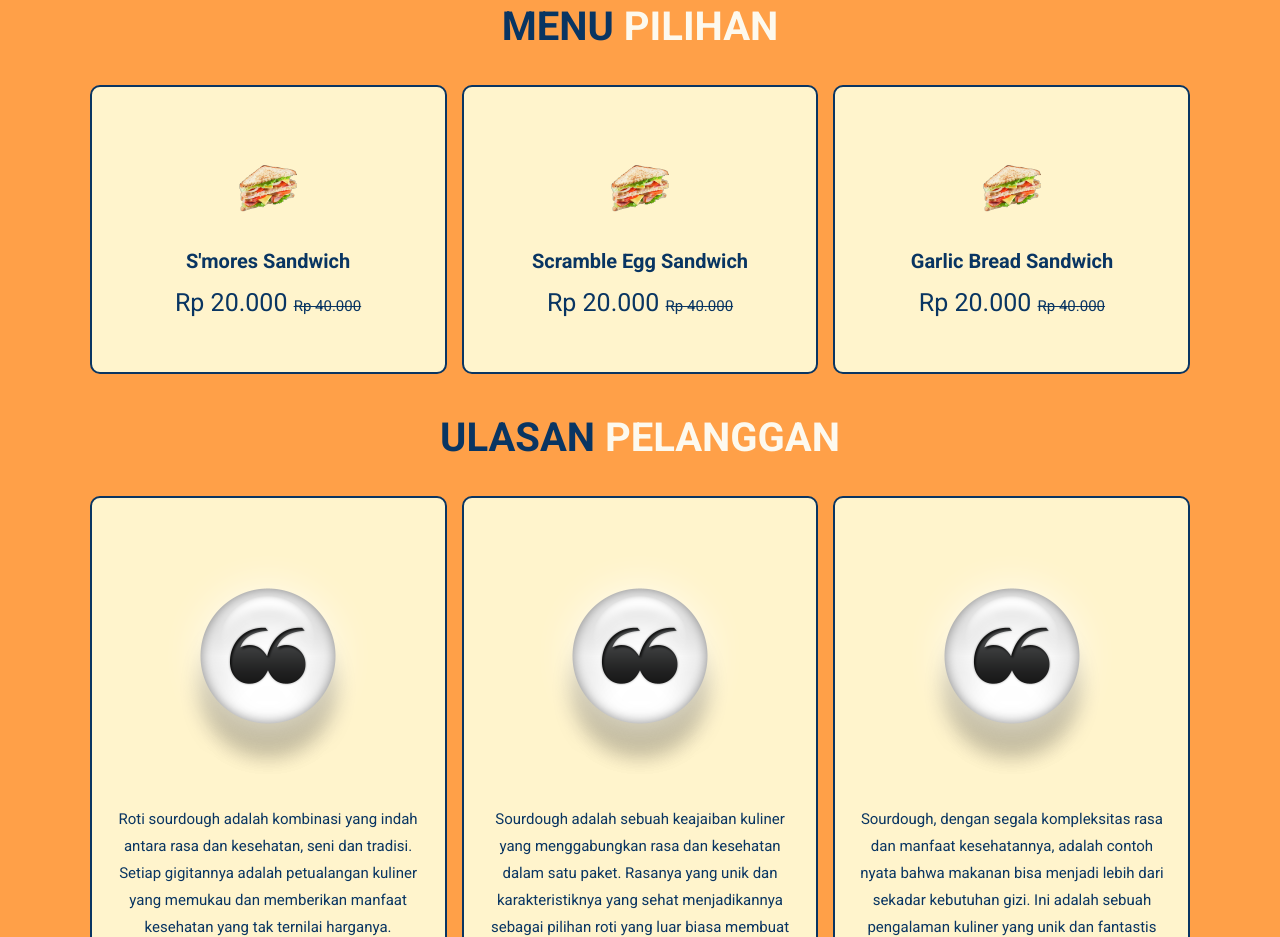
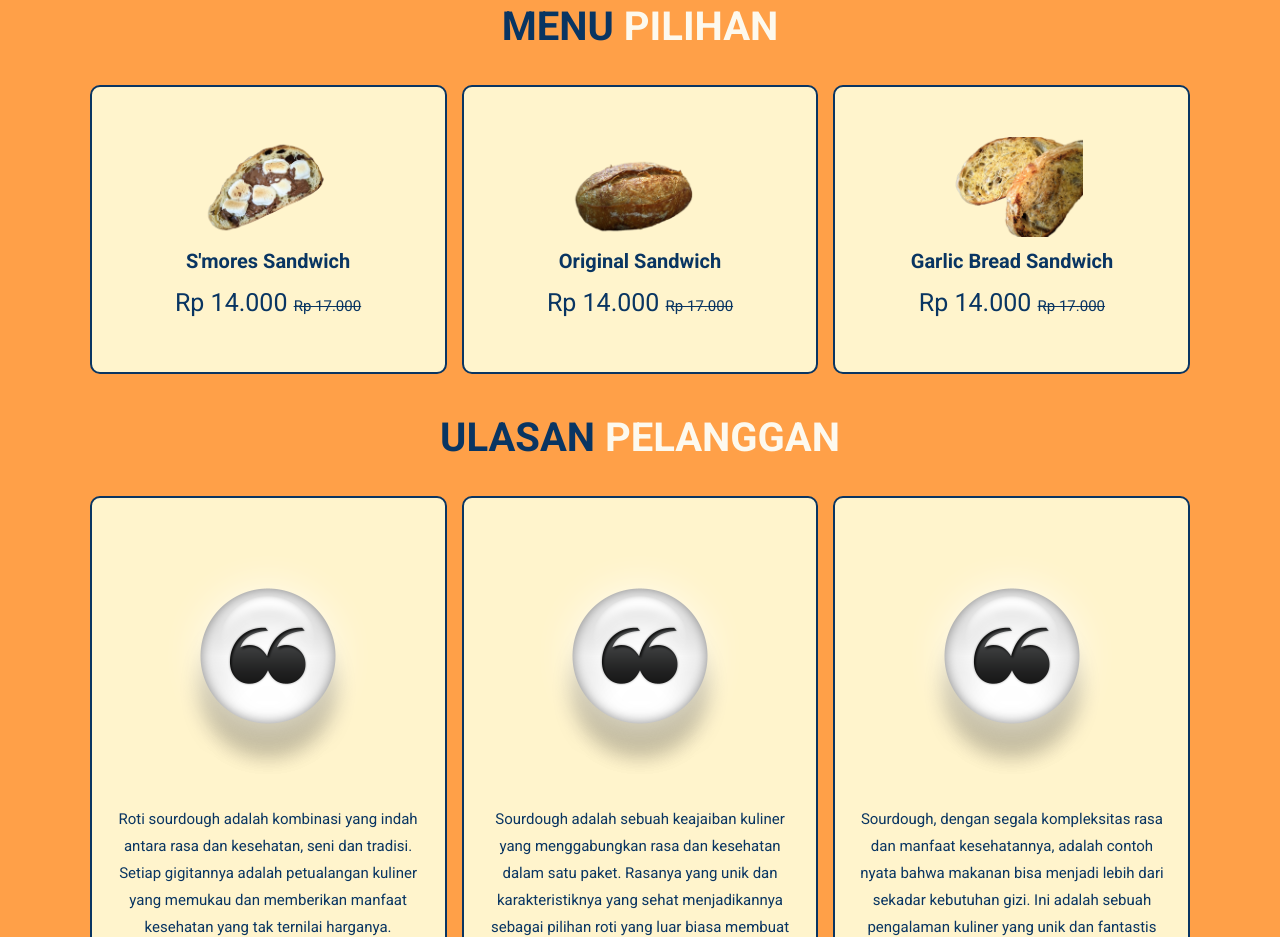
Before and after one commit to Bhedil/MSG-Website, a plain HTML site: page index.html in a window 1280 px wide. Shown: the part 1493-2430 px from the top of the page. Drawn offline with Linux system fonts and the light colour scheme.

Commit message:
Update gambar di menu pilihan

```diff
--- a/index.html
+++ b/index.html
@@ -78,23 +78,23 @@
         <h1 class="heading">Menu <span>Pilihan</span></h1>
         <div class="box-container">
             <div class="box">
-                <img src="assets/sandwich.png" alt="">
+                <img src="assets/smores-removebg-preview.png" alt="">
                 <h3>S'mores Sandwich</h3>
-                <div class="price">Rp 20.000  <span>Rp 40.000 </span></div>
+                <div class="price">Rp 14.000  <span>Rp 17.000 </span></div>
                 <!-- <a href="#" class="btn">Add to cart</a> -->
             </div>
 
             <div class="box">
-                <img src="assets/sandwich.png" alt="">
-                <h3>Scramble Egg Sandwich</h3>
-                <div class="price">Rp 20.000  <span>Rp 40.000 </span></div>
+                <img src="assets/sourdough-removebg-preview (1).png" alt="">
+                <h3>Original Sandwich</h3>
+                <div class="price">Rp 14.000  <span>Rp 17.000 </span></div>
                 <!-- <a href="#" class="btn">Add to cart</a> -->
             </div>
 
             <div class="box">
-                <img src="assets/sandwich.png" alt="">
+                <img src="assets/garlic-removebg-preview.png" alt="">
                 <h3>Garlic Bread Sandwich</h3>
-                <div class="price">Rp 20.000  <span>Rp 40.000 </span></div>
+                <div class="price">Rp 14.000  <span>Rp 17.000 </span></div>
                 <!-- <a href="#" class="btn">Add to cart</a> -->
             </div>
         </div>
```
Also changed, not shown: assets/garlic-removebg-preview.png (added), assets/smores-removebg-preview.png (added), assets/sourdough-removebg-preview (1).png (added).
